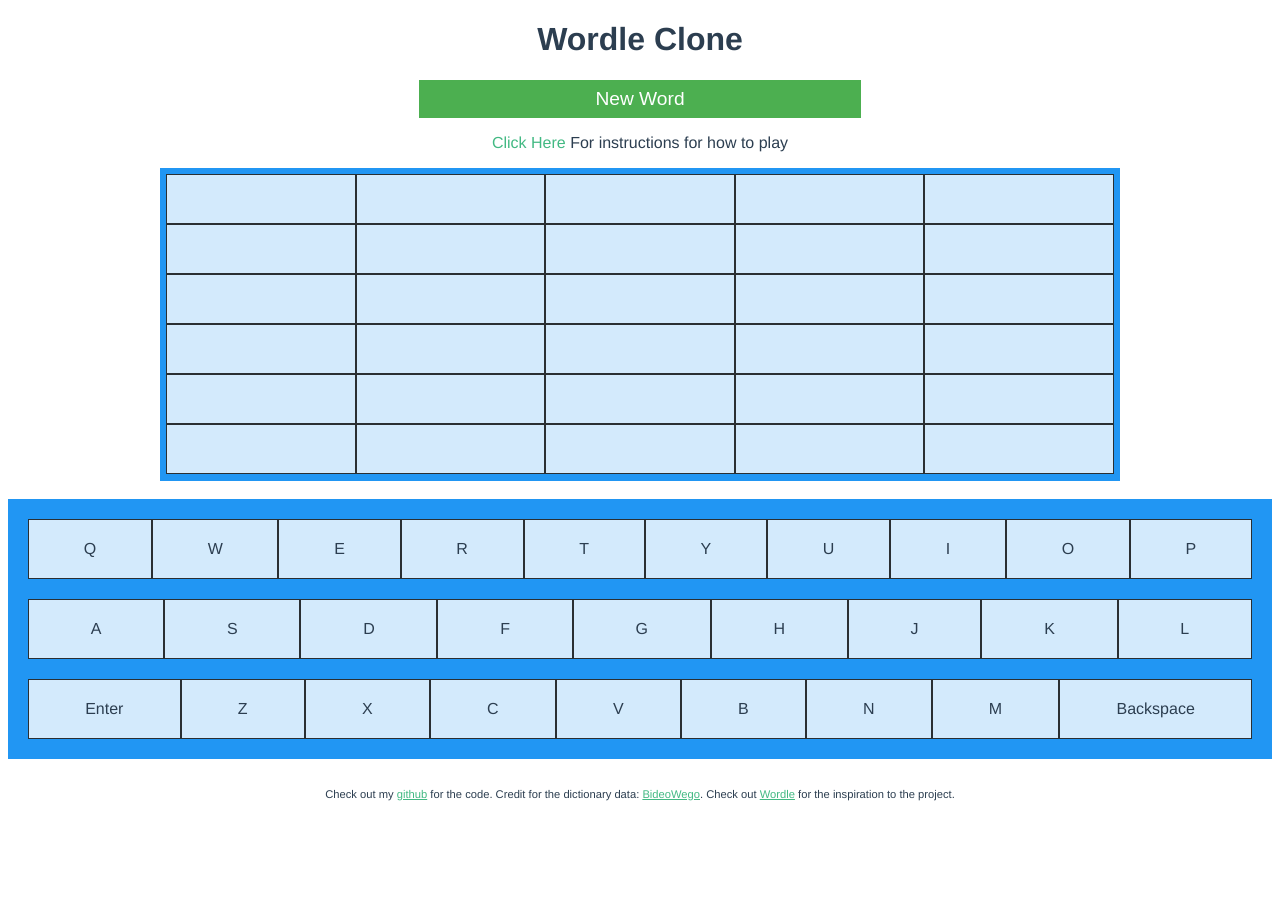
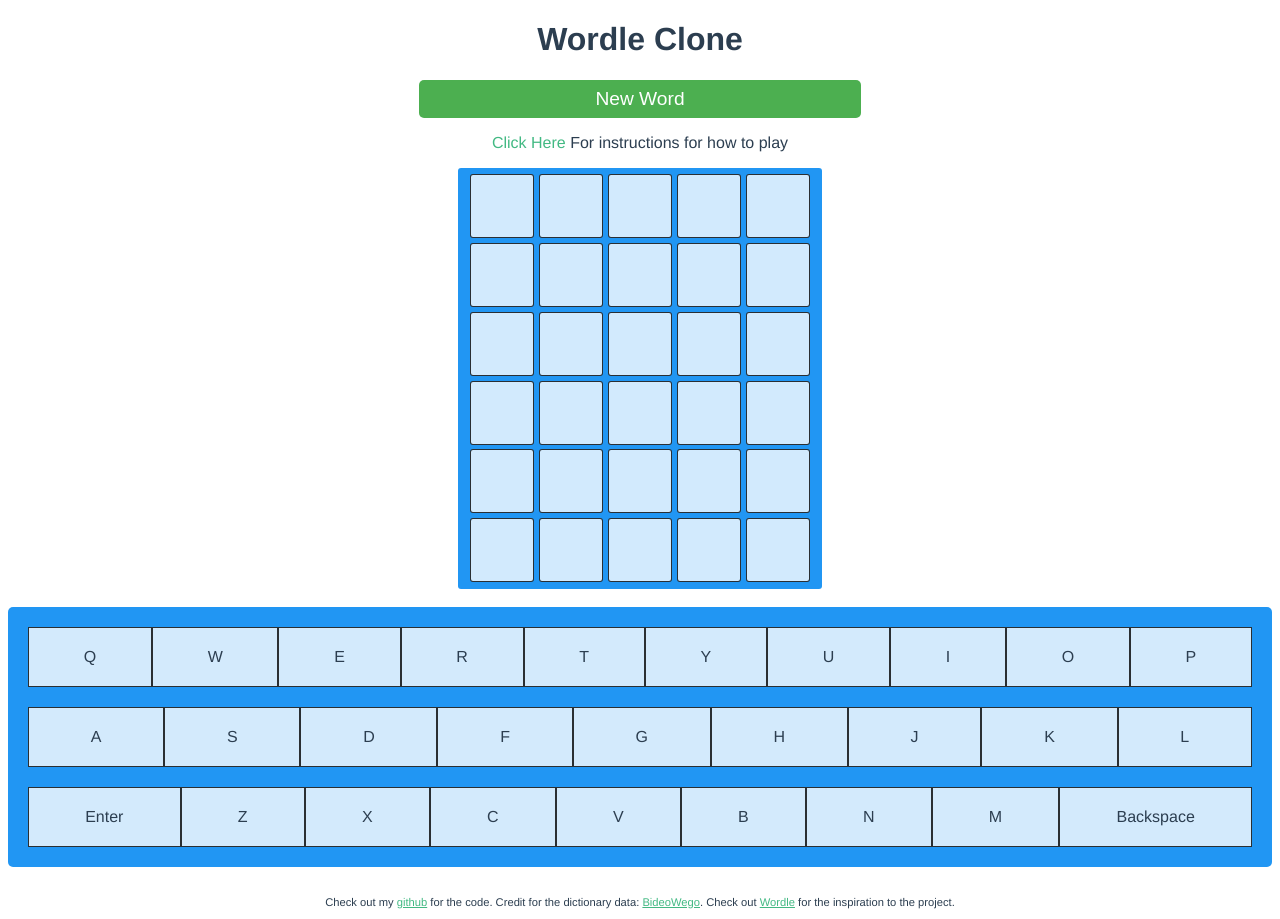
Before and after one commit to marco-campos/wordl-clone, a Vue app: page / in a window 1280 px wide. Before the commit the page ends 811 px from the top, so only its background shows below. Built offline with nearby package versions, Linux system fonts and the light colour scheme.

Commit message:
Styling changes, still need to implement current highlighted cell and flipping animations

```diff
--- a/src/components/HelloWorld.vue
+++ b/src/components/HelloWorld.vue
@@ -221,6 +221,19 @@ export default {
         }
       }
     },
+    highlightCell(){
+      //let highlightedRow = this.checkRow()
+      let index = ((this.currentColumn)+(this.currentRow-1)*5).toString()
+      let cellselected = "cell" + index
+      const correctCell = document.getElementById(cellselected)
+      correctCell.classList.add('selected')
+    },
+    removeHighlight(){
+      let index = ((this.currentColumn)+(this.currentRow-1)*5).toString()
+      let cellselected = "cell" + index
+      const correctCell = document.getElementById(cellselected)
+      correctCell.classList.remove('selected')
+    },
     getDefinition(){
       const currentWord = this.randomWord.toLowerCase()
       console.log(currentWord)
@@ -248,17 +261,22 @@ export default {
       }
     },
     keyboardButtonPressed(e){
+      this.removeHighlight()
       let row= this.checkRow()
 
       if (this.currentColumn < 6){
         row.push(e.target.id)
         this.currentColumn += 1
+
+
+
       } else{
         if (!this.playerWon){
           alert("Too many letters")
         }
 
       }
+
 
     },
     getRandomWord(){
@@ -302,6 +320,8 @@ a {
   text-decoration: none;
   overflow: hidden;
   cursor: pointer;
+  border-radius: 5px;
+
 }
 
 .button:after {
@@ -329,27 +349,39 @@ a {
 }
 .grid-container {
   display: grid;
-  grid-template-columns: auto auto auto auto auto;
+  grid-gap: 0.3rem;
+  justify-content: center;
+  grid-template-columns: repeat(5, 4rem);
+  grid-template-rows: repeat(6, 4rem);
   background-color: #2196F3;
   padding: 0.4rem;
-  width:75%;
-  margin: 0 auto
+  width: 22rem;
+  margin: 0 auto;
+  border-radius: 3px;
+
+
 
 }
 .grid-item {
+  display: flex;
   background-color: rgba(255, 255, 255, 0.8);
   border: 1px solid rgba(0, 0, 0, 0.8);
-  padding: 1.5rem;
   font-size: 1.5rem;
-  text-align: center;
+  justify-content: center;
+  align-items: center;
+  border-radius: 3px;
 
 }
-
+.grid-item.selected{
+ border: 2px solid purple;
+}
 .keyboard {
   display: grid;
   grid-template-columns: auto ;
   background-color: #2196F3;
   padding: 10px;
+  border-radius: 5px;
+
 
 }
 .keyboard-item {
```
